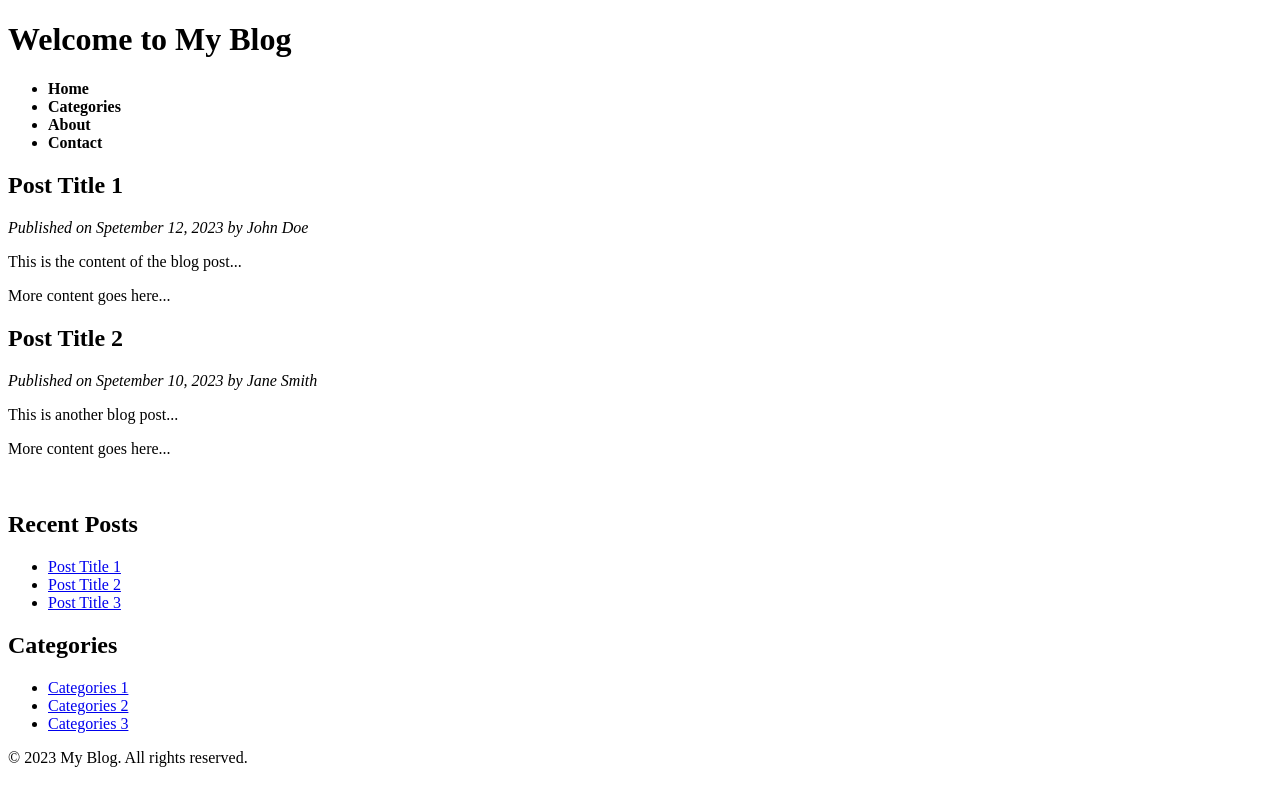
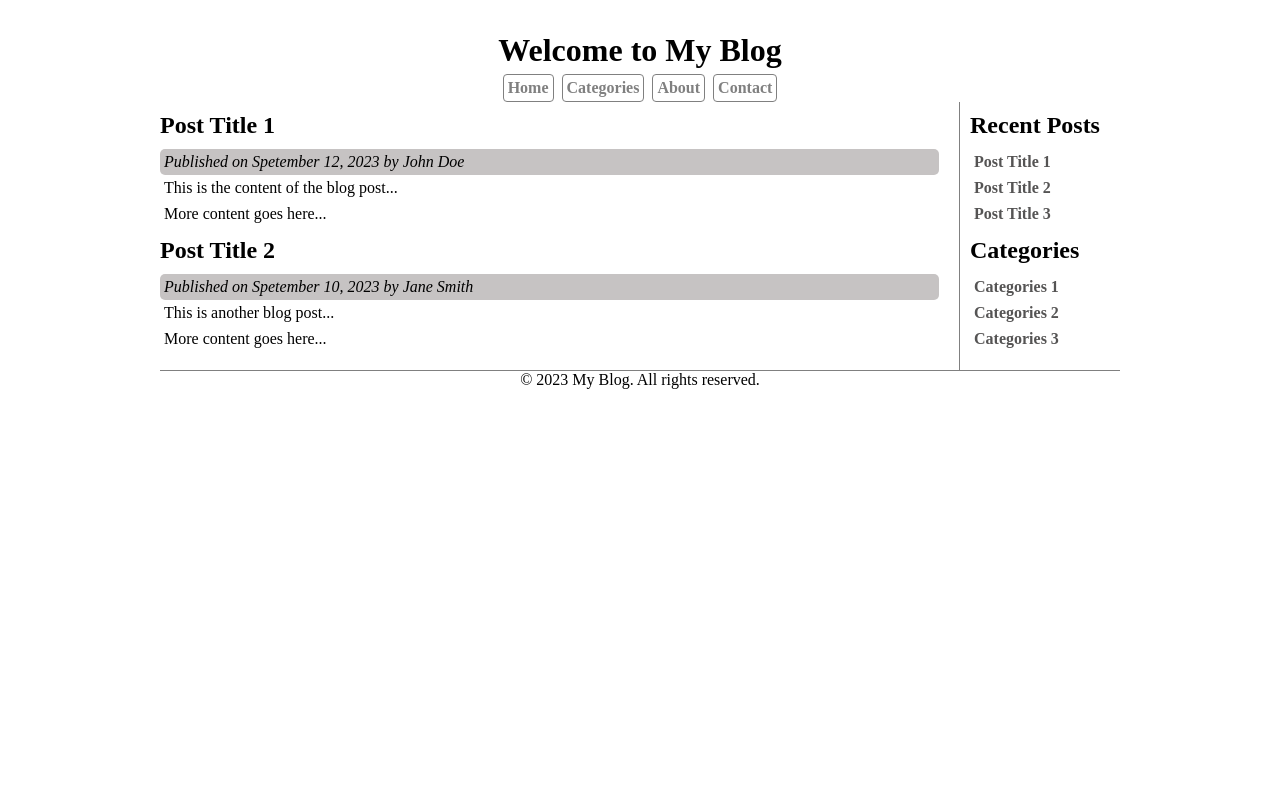
Before and after one commit to Enma1920/DClient, a plain HTML site: page index.html in a window 1280 px wide. Drawn offline with Linux system fonts and the light colour scheme.

Commit message:
html y css final

```diff
--- a/index.html
+++ b/index.html
@@ -1,69 +1,69 @@
 <!doctype html>
-<html lang="es">
+<html lang="en">
 
     <head>
         <meta charset="utf-8">
-        <!-- <link rel="stylesheet" type="text/css" href="style.css" /> -->
+        <link rel="stylesheet" type="text/css" href="style.css">
 
     </head>
-    <body>
-        <header class="header">
-            <h1>
+    <body class="wrapper">
+        <header class="header-top">
+            <h1 class="header-top__heading">
                 Welcome to My Blog
             </h1>
 
-            <nav class="top-navigation">
-                <ul>
-                    <li><b><a href="#"></a> Home</b></a></li>
-                    <li><b><a href="#"></a>Categories</b></a></li>
-                    <li><b><a href="#"></a>About</b></a></li>
-                    <li><b><a href="#"></a>Contact</b></a></li>
+            <nav class="header-top__nav">
+                <ul class="nav-list">
+                    <li class="nav-list__item"><a href="#"> Home</a></li>
+                    <li class="nav-list__item"><a href="#">Categories</a></li>
+                    <li class="nav-list__item"><a href="#">About</a></li>
+                    <li class="nav-list__item"><a href="#">Contact</a></li>
 
                 </ul>
             </nav>
         </header>
 
         <main class="main-content">
-            <section class="bloc2">
-                <article>
-                    <h2>Post Title 1</h2>
-                    <p class="fecha"><i> Published on Spetember 12, 2023 by John Doe</i></p>
+            <section class="main-section">
+                <article class="section-article">
+                    <h2 class="section-article__heading">Post Title 1</h2>
+                    <p class="section-article__date"> Published on Spetember 12, 2023 by John Doe</p>
 
-                    <p>This is the content of the blog post...</p>
+                    <p class="section-article__content">This is the content of the blog post...</p>
 
-                    <p>More content goes here...</p>
+                    <p class="section-article__content">More content goes here...</p>
                 </article>
-                <article>
-                    <h2>Post Title 2</h2>
-                    <p class="fecha"><i> Published on Spetember 10, 2023 by Jane Smith</i></p>
-                    <p> This is another blog post...</p>
-                    <p>More content goes here...</p>
+                <article class="section-article">
+                    <h2 class="section-article__heading">Post Title 2</h2>
+                    <p class="section-article__date"> Published on Spetember 10, 2023 by Jane Smith</p>
+                    <p class="section-article__content"> This is another blog post...</p>
+                    <p class="section-article__content">More content goes here...</p>
                     <br>
                 </article>
             </section>
 
-            <aside class="bloc3">
-                <section >
+            <aside class="aside">
+                <section class="aside-section">
 
-                    <h2>Recent Posts</h2>
-                    <ul>
-                        <li><a href="#">Post Title 1</a></li>
-                        <li><a href="#">Post Title 2</a></li>
-                        <li><a href="#">Post Title 3</a></li>
+                    <h2 class="aside-section__heading">Recent Posts</h2>
+                    <ul class="aside-section__list">
+                        <li class="section-list__title"><a href="#">Post Title 1</a></li>
+                        <li class="section-list__title"><a href="#">Post Title 2</a></li>
+                        <li class="section-list__title"><a href="#">Post Title 3</a></li>
                     </ul>
                 </section>
-                <section>
-                    <h2>Categories</h2>
-                    <ul>
-                        <li><a href="#">Categories 1</a></li>
-                        <li><a href="#">Categories 2</a></li>
-                        <li><a href="#">Categories 3</a></li>
+                <section class="aside-section">
+                    <h2 class="categories__heading">Categories</h2>
+                    <ul class="aside-section__list">
+                        <li class="section-list__title"><a href="#">Categories 1</a></li>
+                        <li class="section-list__title"><a href="#">Categories 2</a></li>
+                        <li class="section-list__title"><a href="#">Categories 3</a></li>
                     </ul>
 
                 </section>
             </aside>
         </main>
-        <footer>
+        <footer class="footer">
             &copy 2023 My Blog. All rights reserved.
         </footer>
 
--- a/style.css
+++ b/style.css
@@ -1,34 +1,122 @@
 
-.header{
-    display: grid;
-    place-content: center;
+*{
+    margin: 0;
+    padding: 0;
+    box-sizing: border-box;
+    font-size: 16px;
+}
 
+.wrapper{
+    width: 75vw;
+    margin: 32px auto 0;
 }
-footer{
-    display: grid;
-    place-content: center;
-    padding-top: 20px;
 
+.header-top{
+    display: flex;
+    align-items: center;
+    flex-direction: column;
 }
-.fecha{
 
-    border-radius: 4px;
-    background-color: rgb(190, 186, 186);
-    height: 25px;
-    padding-left: 8px;
-    padding-top: 5px;
-}
-.bloc2{
-    border-right: 1px solid grey;
-    padding-right: 20px;
-}
-.bloc3{
-    padding-left: 20px;
+.header-top__heading{
+    font-size: 2rem;
+    text-align: center;
+    width: 100%;
+    padding-bottom: 5px;
 
 }
 
-#bloquecentral{
+.header-top__nav ul{
+    display: flex;
+    align-items: center;
+    justify-content: center;
+    gap: 8px;
+
+}
+
+.nav-list{
+    list-style-type: none;
+    margin: 0;
+    padding: 0;
+}
+
+.header-top__nav ul li{
+
+    border: 1px solid grey;
+    padding: 4px;
+    font-weight: bold;
+
+    border-radius: 4px;
+}
+
+.nav-list li a {
+    color: grey;
+    text-decoration: none;
+}
+
+.main-content{
     display: grid;
-    grid-template-columns: 5fr 2fr;
+    grid-template-columns: 10fr 2fr;
+}
+
+.section-article__heading{
+    color: black;
+}
+.section-article>h2{
+    font-size: 1.5em;
+}
+.aside-section>h2{
+    font-size: 1.5em;
+
+}
+.aside-section ul{
+    font-weight: bold;
+}
+.aside-section__list{
+    list-style-type: none;
+
+
+}
+
+.aside-section__list a{
+    text-decoration: none;
+    color: rgb(85, 84, 84);
+
+}
+
+.aside-section__list li{
+    padding: 4px;
+}
+
+.section-article p{
+    padding: 4px;
+}
+.section-article h2{
+    padding-bottom: 10px;
+    padding-top: 10px;
+}
+.aside-section h2{
+    padding-bottom:10px;
+    padding-top: 10px;
+}
+.main-content{
     border-bottom: 1px solid grey;
 }
+.footer{
+    display: flex;
+    justify-content: center;
+}
+.main-section{
+    border-right: 1px solid grey;
+}
+
+.section-article__date{
+    background-color: rgb(198, 195, 195);
+    font-style: italic;
+    border-radius: 5px;
+    margin-right: 20px;
+
+}
+
+.aside{
+    margin-left: 10px;
+}
```
